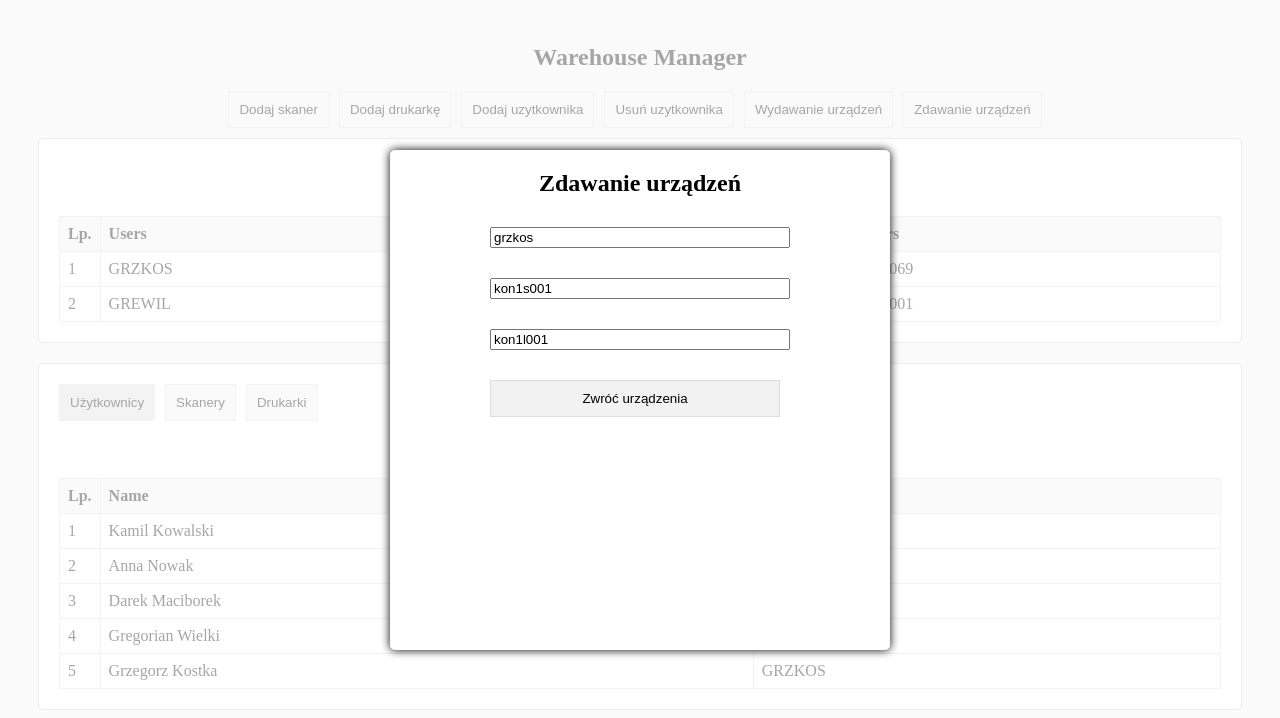
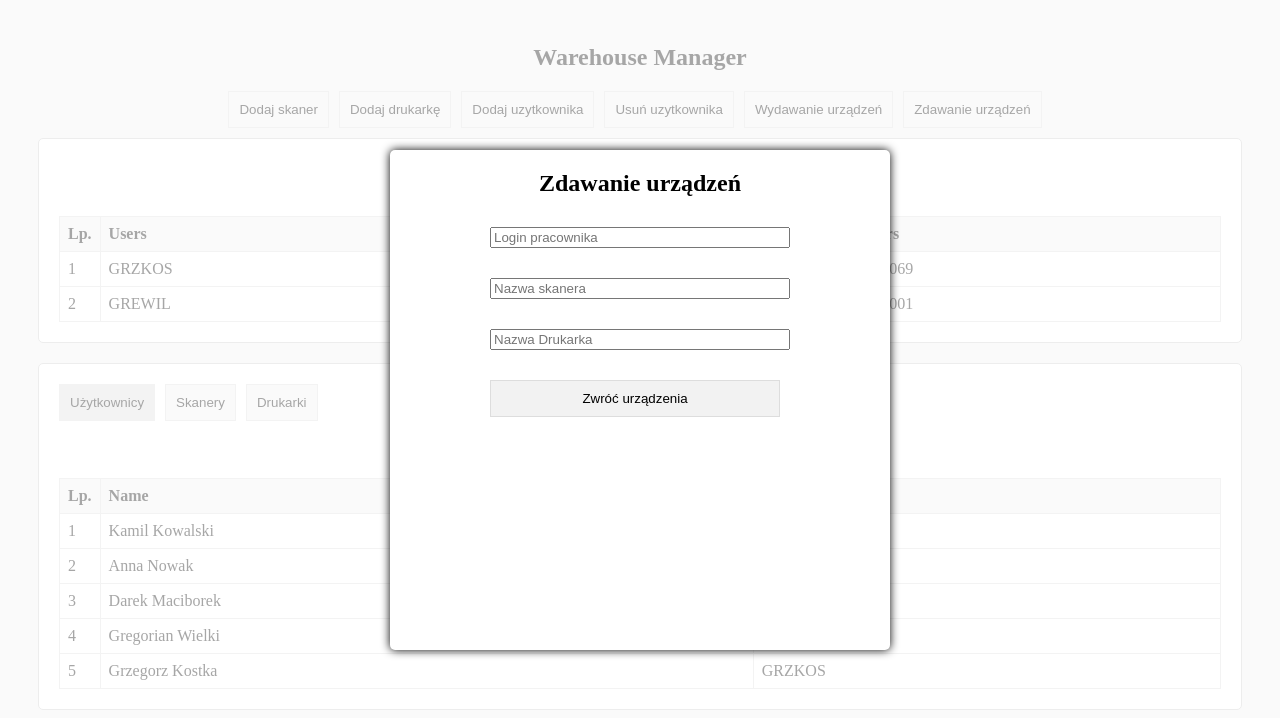
Before and after one commit to ErykFryderyk/equipment-management, a Vue app: page / in a window 1280 px wide. Both pictures are taken after a click on the button "Zdawanie urządzeń". Shown: the top 718 px of the page. Built offline with nearby package versions, Linux system fonts and the light colour scheme.

Commit message:
added cleaning inputs

```diff
--- a/src/components/ReturnDevice.vue
+++ b/src/components/ReturnDevice.vue
@@ -33,9 +33,9 @@ export default {
   data() {
     return {
       formData: {
-        userLogin: 'grzkos',
-        selectedScanner: 'kon1s001',
-        selectedPrinter: 'kon1l001',
+        userLogin: '',
+        selectedScanner: '',
+        selectedPrinter: '',
       },
       userLoginError: false,
       scannerNameError: false,
@@ -62,6 +62,9 @@ export default {
       // Sprawdzenie, czy wszystkie warunki walidacji są spełnione...
       if (!this.userLoginError && !this.scannerNameError && !this.printerNameError) {
         this.$emit('returnDevices', [login,scannerName,printerName]);
+        this.formData.userLogin = '';
+        this.formData.selectedPrinter = '';
+        this.formData.selectedScanner = '';
       };
     }
   }
```
